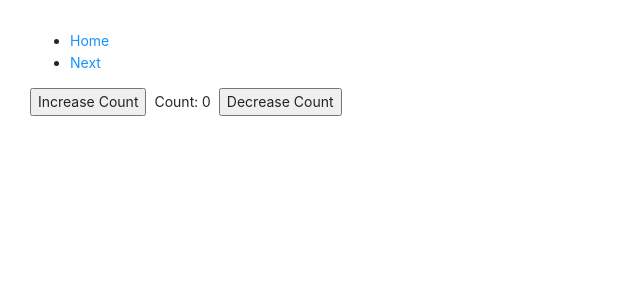
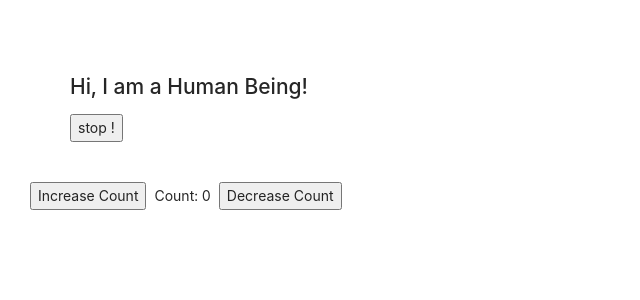
Before and after one commit to harpreet780/Practice, a React (Create React App) app: page / in a window 1280 px wide. Shown: the top 300 px of the page, without its empty margins (0-640 px from the left). Built offline with nearby package versions, Linux system fonts and the light colour scheme.

Commit message:
add ternary conditions and router

```diff
--- a/src/pages/trails.js
+++ b/src/pages/trails.js
@@ -14,9 +14,9 @@ const Trail = (props) => {
         <ButtonWrap name="Demo" hideText={false} background={colors.secondary} color={colors.black}/>
         <ButtonWrap name="Text" hideText={true} background={colors.primary} />
     </div> */}
-    {/* <Practice/> */}
+    <Practice/>
     <div>
-      <Rout/>
+      {/* <Rout/> */}
     {/* <UseEffect/> */}
     </div>
     <div>
```
